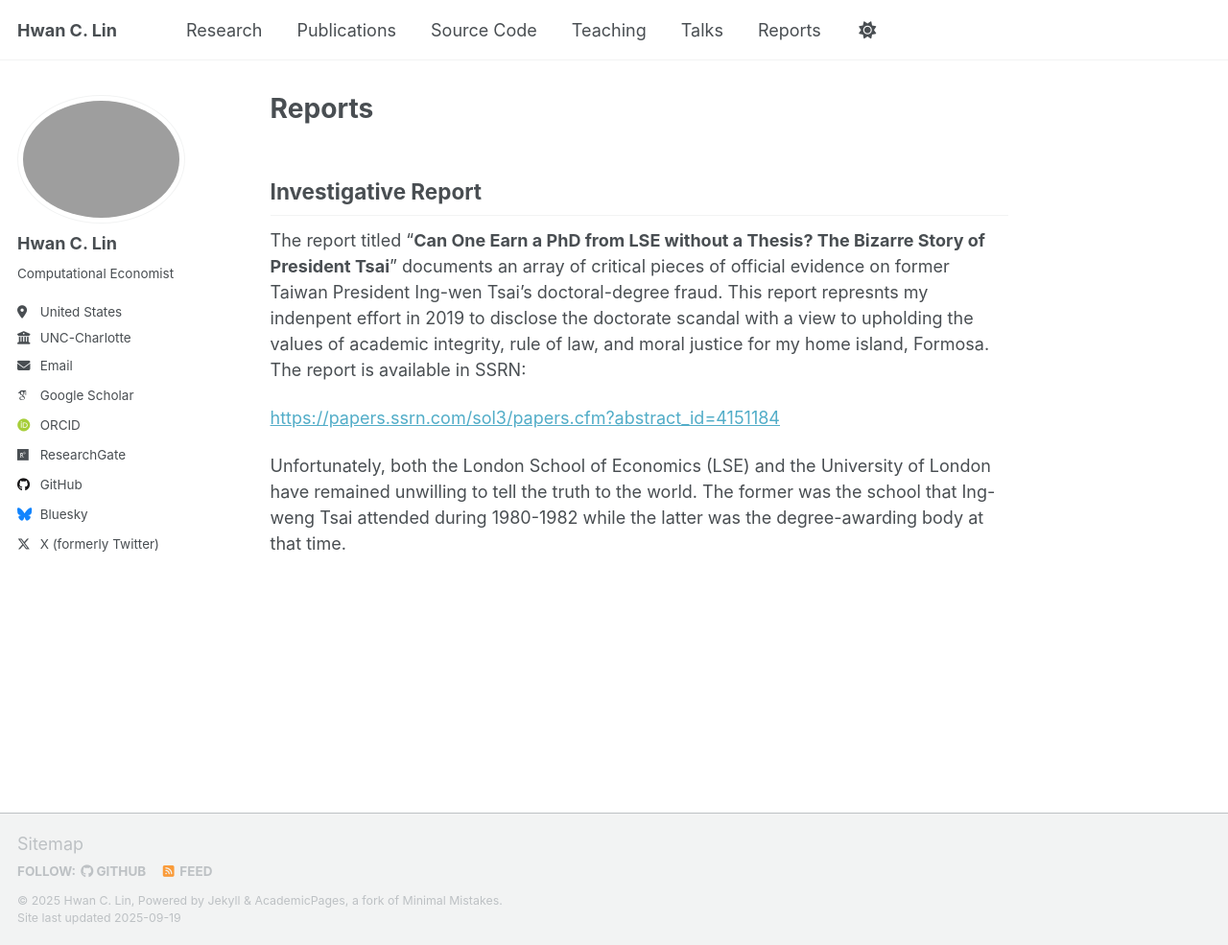
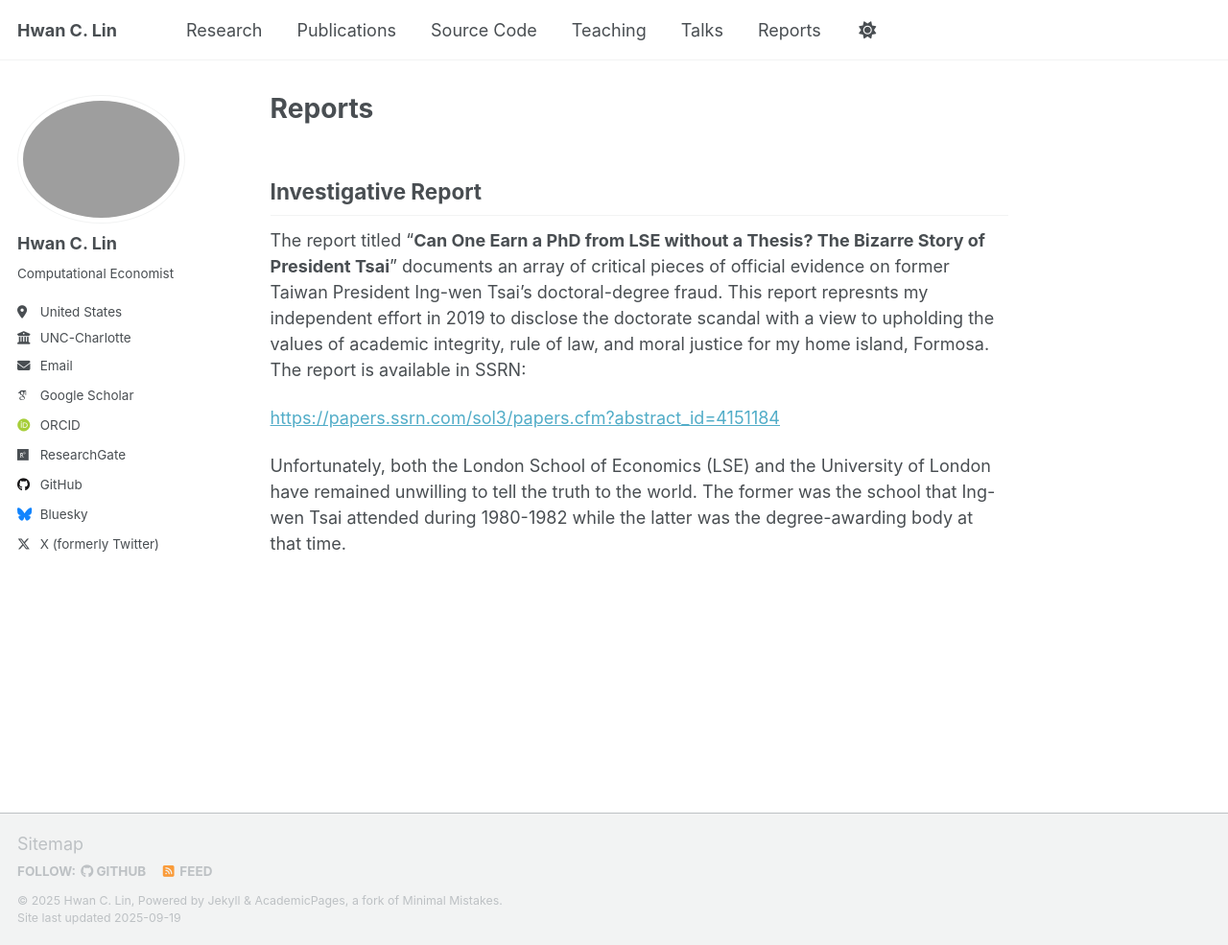
Before and after one commit to hwanclin/hwanclin.github.io, a Jekyll site: the page built from _pages/reports.md, in a window 1280 px wide and 985 px high. Shown: the whole window at 96% size. Built offline with Jekyll 4.4.1, drawn with Linux system fonts in a browser that asks for light colours; some web fonts are replaced; a script that is not in the unit is left out.

Commit message:
Update reports.md

```diff
--- a/_pages/reports.md
+++ b/_pages/reports.md
@@ -8,8 +8,8 @@ nav_order: 5
 
 ## Investigative Report
 
-The report titled "**Can One Earn a PhD from LSE without a Thesis? The Bizarre Story of President Tsai**" documents an array of critical pieces of official evidence on former Taiwan President Ing-wen Tsai's doctoral-degree fraud. This report represnts my indenpent effort in 2019 to disclose the doctorate scandal with a view to upholding the values of academic integrity, rule of law, and moral justice for my home island, Formosa. The report is available in SSRN:
+The report titled "**Can One Earn a PhD from LSE without a Thesis? The Bizarre Story of President Tsai**" documents an array of critical pieces of official evidence on former Taiwan President Ing-wen Tsai's doctoral-degree fraud. This report represnts my independent effort in 2019 to disclose the doctorate scandal with a view to upholding the values of academic integrity, rule of law, and moral justice for my home island, Formosa. The report is available in SSRN:
 
 [https://papers.ssrn.com/sol3/papers.cfm?abstract_id=4151184](https://papers.ssrn.com/sol3/papers.cfm?abstract_id=4151184)
 
-Unfortunately, both the London School of Economics (LSE) and the University of London have remained unwilling to tell the truth to the world. The former was the school that Ing-weng Tsai attended during 1980-1982 while the latter was the degree-awarding body at that time.
+Unfortunately, both the London School of Economics (LSE) and the University of London have remained unwilling to tell the truth to the world. The former was the school that Ing-wen Tsai attended during 1980-1982 while the latter was the degree-awarding body at that time.
```
